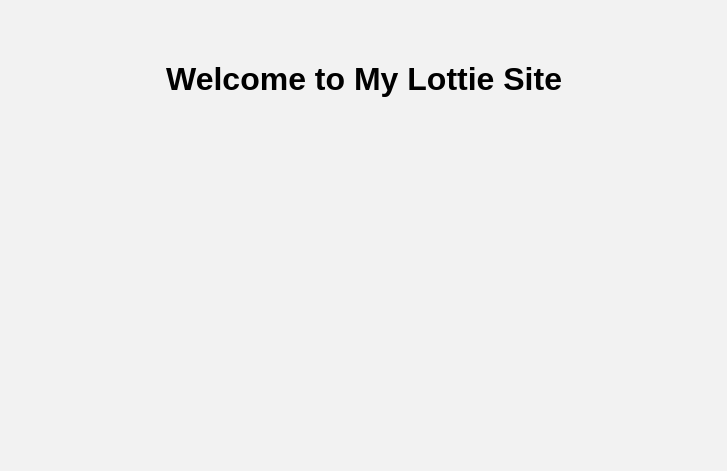
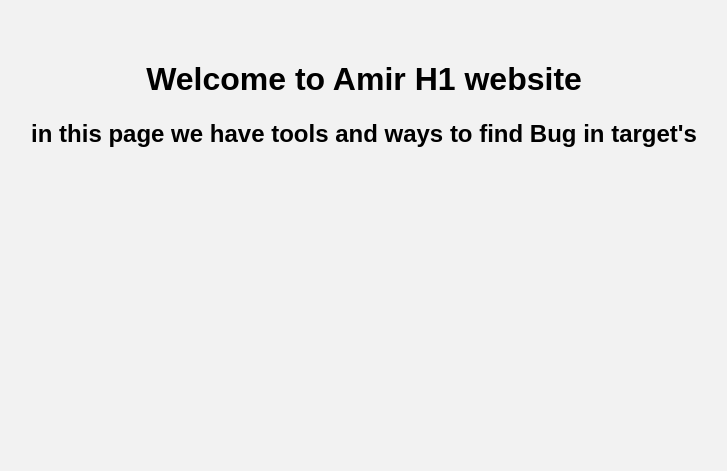
Before and after one commit to amih1/amirh1.github.io, a plain HTML site: page index.html in a window 1280 px wide. Shown: the whole page, without its empty margins (276-1003 px from the left). Drawn offline with nearby package versions, Linux system fonts and the light colour scheme.

Commit message:
Update index.html

```diff
--- a/index.html
+++ b/index.html
@@ -3,11 +3,12 @@
 <head>
   <meta charset="UTF-8" />
   <meta name="viewport" content="width=device-width, initial-scale=1.0"/>
-  <title>My Lottie Page</title>
+  <title>Amir H1 Project</title>
   <link rel="stylesheet" href="style.css" />
 </head>
 <body>
-  <h1>Welcome to My Lottie Site</h1>
+  <h1>Welcome to Amir H1 website</h1>
+  <h2>in this page we have tools and ways to find Bug in target's</h2>
   <div id="lottie-container"></div>
 
   <script src="https://cdnjs.cloudflare.com/ajax/libs/lottie-web/5.12.0/lottie.min.js"></script>
```
